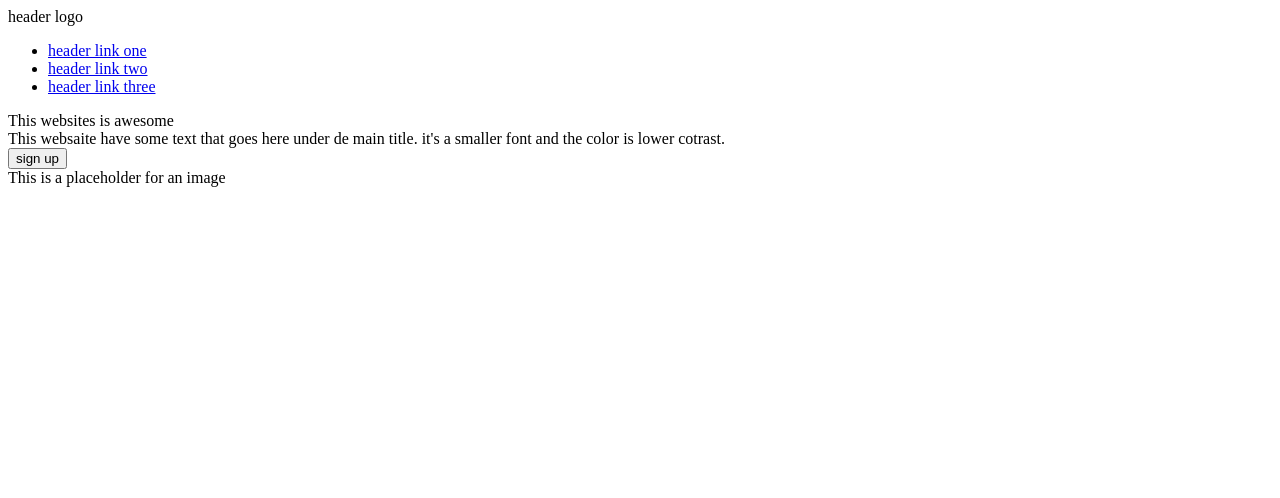
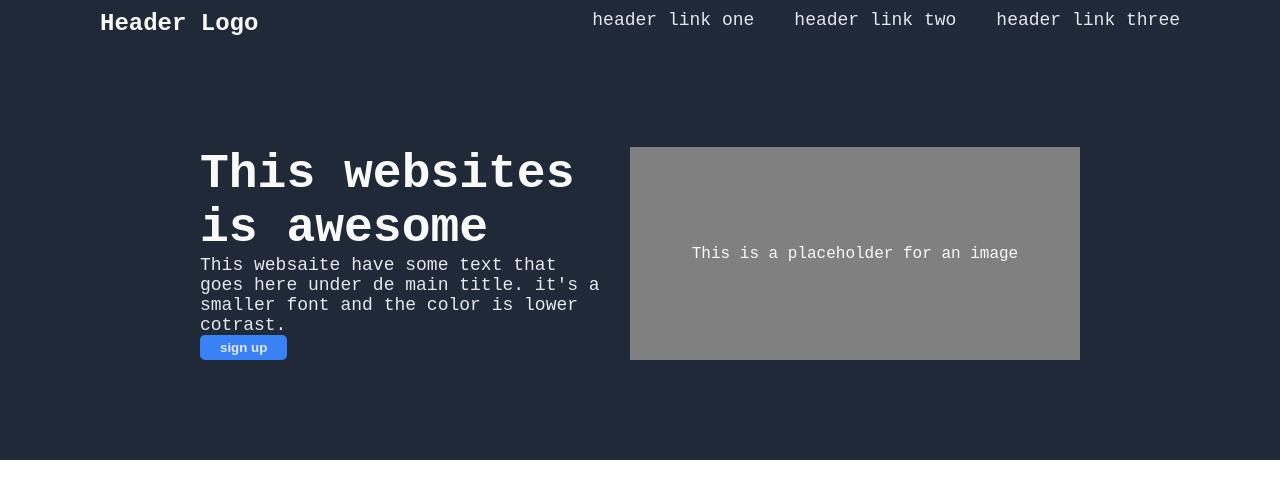
Before and after one commit to Festuc87/landing-page, a plain HTML site: page index.html in a window 1280 px wide. Drawn offline with Linux system fonts and the light colour scheme.

Commit message:
Estilo header y hero Se define el estilo del header y del hero

```diff
--- a/index.html
+++ b/index.html
@@ -9,24 +9,26 @@
 <body>
     <div class="hero">
         <div class="header">
-            <div>header logo</div>
-            <ul>
+            <div class="hlogotext">Header Logo</div>
+            <ul class="sectext">
                 <li><a href="#">header link one</a></li>
                 <li><a href="#">header link two</a></li>
                 <li><a href="#">header link three</a></li>
             </ul>
         </div>
-        <div>
-            <div>
-                This websites is awesome
+        <div class="content1">
+            <div class="hero1">
+                <div class="maintitle">
+                    This websites is awesome
+                </div>
+                <div class="sectext">
+                    This websaite have some text that goes here under de main title. it's a smaller font and the color is lower cotrast.
+                </div>
+                <button>sign up</button>
             </div>
-            <div>
-                This websaite have some text that goes here under de main title. it's a smaller font and the color is lower cotrast.
+            <div class="hero2">
+                This is a placeholder for an image
             </div>
-            <button>sign up</button>
-        </div>
-        <div>
-            This is a placeholder for an image
         </div>
     </div>
 </body>
--- a/style.css
+++ b/style.css
@@ -0,0 +1,73 @@
+body {
+    font-family: 'Courier New', Courier, monospace;
+    margin: 0;
+}
+.sectext {
+    font-size: 18px;
+    color: #E5E7EB;
+}
+.hlogotext {
+    font-size: 24px;
+    font-weight: bold;
+    color: #F9FAF8;
+}
+
+.hero {
+    background-color: #1F2937;
+    color: #F9FAF8;
+}
+
+.hero1 {
+    width: 400px;
+}
+
+.hero2 {
+    width: 450px;
+    background-color: grey;
+    display: flex;
+    justify-content: center;
+    align-items: center;
+    margin-left: 30px;
+}
+
+ul {
+    list-style: none;
+    margin: 0;
+    display: flex;
+}
+
+a {
+    text-decoration: none;
+    color: #E5E7EB;
+}
+
+li {
+    margin-left: 40px;
+}
+
+.header {
+    display: flex;
+    justify-content: space-between;
+    padding: 10px 100px;
+}
+
+.content1 {
+    display: flex;
+    padding: 100px;
+    justify-content: center;
+}
+
+.maintitle {
+    font-size: 48px;
+    font-weight: 900;
+    color: #F9FAF8;
+}
+
+button {
+    font-weight: bold;
+    background-color: #3882F6;
+    border-radius: 5px;
+    border: 0;
+    color: #E5E7EB;
+    padding: 5px 20px;
+}
```
